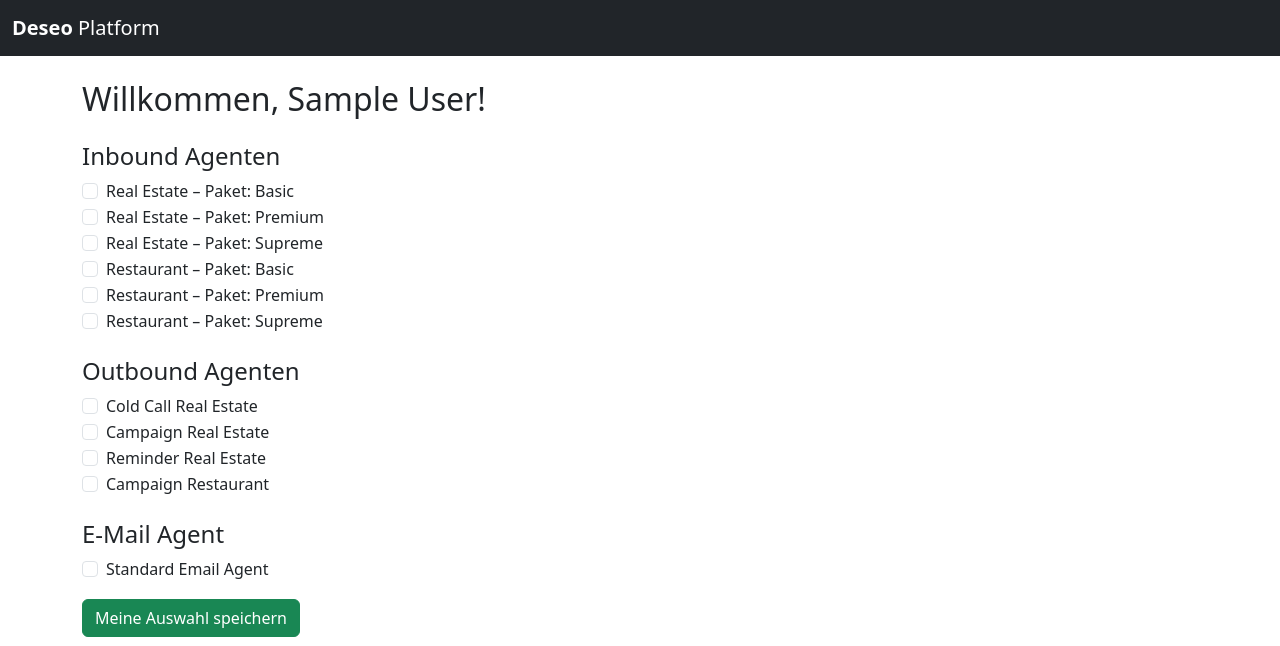
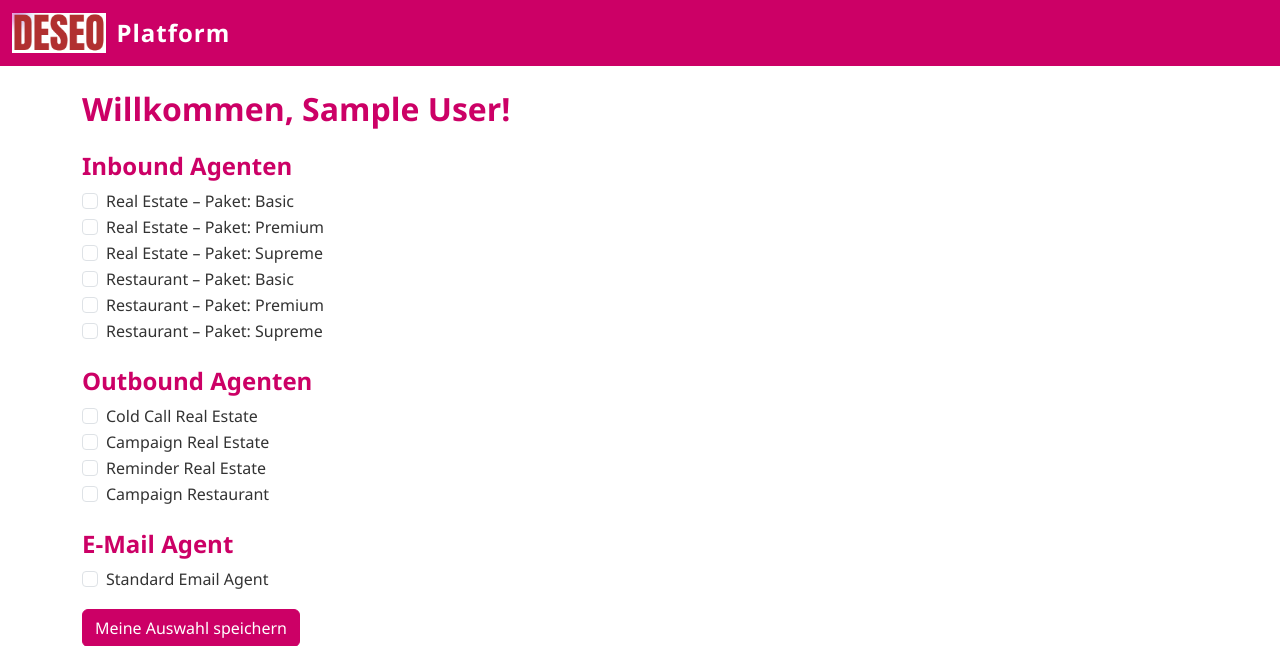
Before and after one commit to Deseoai/deseo_platform, a Flask app: page /dashboard in a window 1280 px wide. Shown: the top 646 px of the page. Run offline with Flask 3, Linux system fonts and the light colour scheme; the visitor is signed in with stand-in values (Sample User, id 1); data that the repository does not hold is empty.

Commit message:
Update base.html

```diff
--- a/templates/base.html
+++ b/templates/base.html
@@ -3,31 +3,35 @@
 <head>
   <meta charset="UTF-8">
   <title>Deseo Platform</title>
-  <!-- Bootstrap CSS -->
+
+  <!-- ✅ Bootstrap CSS -->
   <link
     rel="stylesheet"
     href="https://cdn.jsdelivr.net/npm/bootstrap@5.3.0/dist/css/bootstrap.min.css"
   >
-  <!-- Optional eigenes CSS -->
-  <!-- <link rel="stylesheet" href="{{ url_for('static', filename='style.css') }}"> -->
+
+  <!-- ✅ Hier kommt dein eigener Style -->
+  <link rel="stylesheet" href="{{ url_for('static', filename='style.css') }}">
+
 </head>
 <body>
 
+  <!-- Navbar mit Logo -->
   <nav class="navbar navbar-expand-lg navbar-dark bg-dark">
     <div class="container-fluid">
-    <!-- Branding -->
-    <a class="navbar-brand" href="/">
-      <strong>Deseo</strong> Platform
+      <a class="navbar-brand d-flex align-items-center" href="/">
+        <img src="{{ url_for('static', filename='deseo_logo.png') }}" alt="Deseo Logo" style="height: 40px; margin-right: 10px;">
+        <span class="text-white">Platform</span>
       </a>
     </div>
   </nav>
 
+  <!-- Hauptinhalt jeder Seite -->
   <div class="container my-4">
-  <!-- Hier wird der Content jeder Seite eingefügt: -->
     {% block content %}{% endblock %}
   </div>
 
-<!-- Bootstrap JS -->
+  <!-- Bootstrap JavaScript (optional) -->
   <script
     src="https://cdn.jsdelivr.net/npm/bootstrap@5.3.0/dist/js/bootstrap.bundle.min.js">
   </script>
```
Lines whose indentation alone changed are shown as unchanged.
